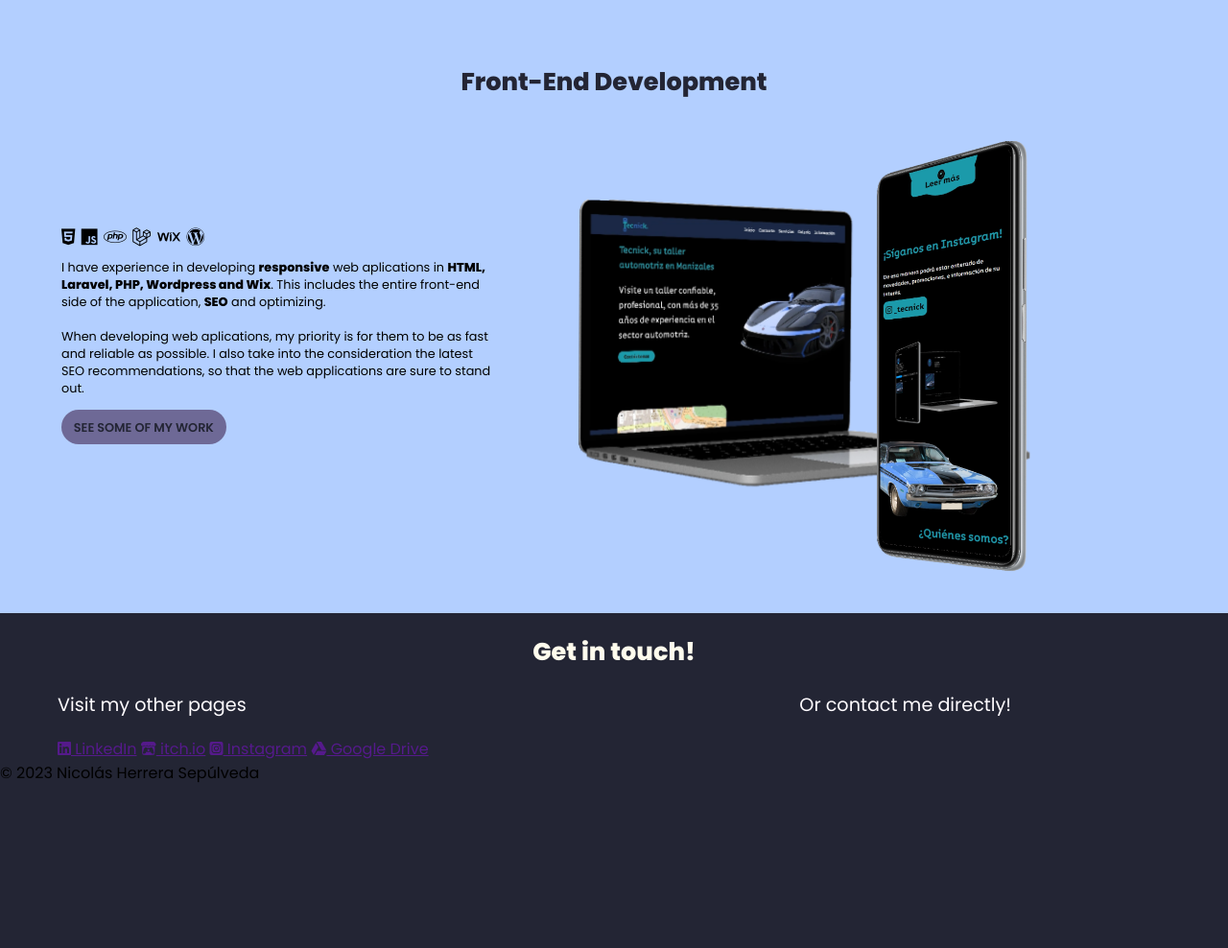
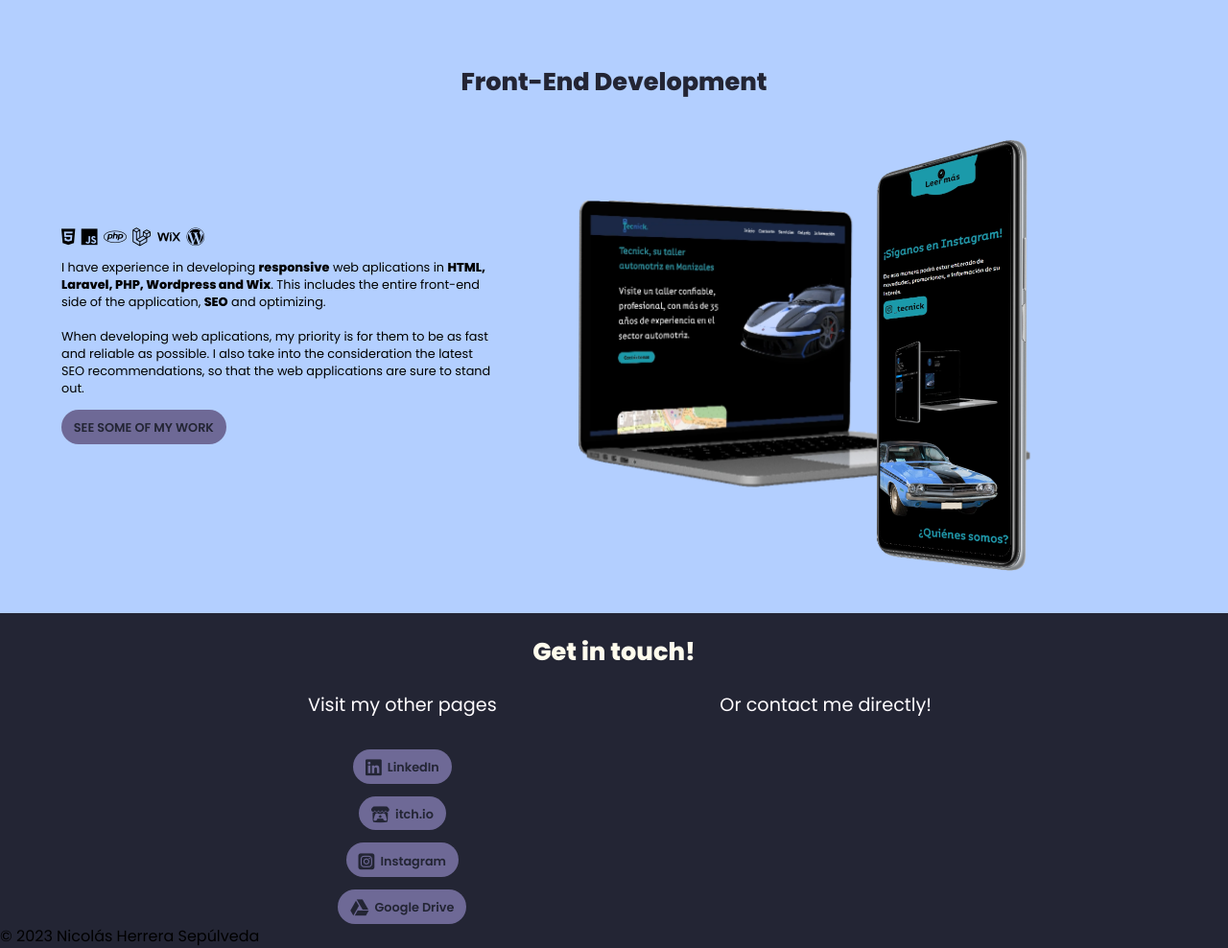
Before and after one commit to NicolasHerrera-Krill/NicolasHerrera-Krill.github.io, a plain HTML site: page index.html in a window 1280 px wide. Shown: the part 3460-4448 px from the top of the page at 96% size. Before the commit the page ends 4278 px from the top, so only its background shows below. Drawn offline with nearby package versions, Linux system fonts and the light colour scheme; some packages are replaced by stand-ins of ours; a script that the page names is missing.

Commit message:
Social links

```diff
--- a/index.html
+++ b/index.html
@@ -35,7 +35,7 @@
         <a href="#game-dev" id="game-dev-button-en" class="quick_link hidden"><i class="fa-solid fa-gamepad"></i> <span class="hidden-button-text">&nbsp;Game Dev</span></a>
         <a href="#examples-3d" id="r3d-button-en" class="quick_link hidden"><i class="fa-solid fa-cube"></i> <span class="hidden-button-text">&nbsp;3D Rendering</span></a>
         <a href="#front-end" id="front-end-button-en"class="quick_link hidden"><i class="fa-solid fa-globe"></i> <span class="hidden-button-text">&nbsp;Front-end Dev</span></a>
-        <a href="" id="contact-button-en" class="quick_link hidden"><i class="fa-solid fa-phone"></i> <span class="hidden-button-text">&nbsp;Contact</span></a>
+        <a href="#contact" id="contact-button-en" class="quick_link hidden"><i class="fa-solid fa-phone"></i> <span class="hidden-button-text">&nbsp;Contact</span></a>
         <script>
             {
                 const nav = document.querySelector(".nav-bar");
@@ -63,8 +63,7 @@
             <a href="#game-dev" id="game-dev-button-en" onclick="openNav();"><i class="fa-solid fa-gamepad"></i> <span class="hidden-button-text">&nbsp;Game Dev</span></a>
             <a href="#examples-3d" id="r3d-button-en" onclick="openNav();"><i class="fa-solid fa-cube"></i> <span class="hidden-button-text">&nbsp;3D Rendering</span></a>
             <a href="#front-end" id="front-end-button-en" onclick="openNav();"><i class="fa-solid fa-globe"></i> <span class="hidden-button-text">&nbsp;Front-end Dev</span></a>
-            <a href="" id="contact-button-en" onclick="openNav();"><i class="fa-solid fa-phone"></i> <span class="hidden-button-text">&nbsp;Contact</span></a>
-            <hr>
+            <a href="#contact" id="contact-button-en" onclick="openNav();"><i class="fa-solid fa-phone"></i> <span class="hidden-button-text">&nbsp;Contact</span></a>
 
         </div>
         <script>
@@ -270,20 +269,20 @@
         </div>
     </section>
 
-    <section class="contact">
+    <section class="contact" id="contact">
         <div class="title">
             <h2>Get in touch!</h2>
         </div>
         <div class="contact-container">
             <div class="socials">
                 <h3>Visit my other pages</h3>
-                <a href=""><i class="fa-brands fa-linkedin"></i> LinkedIn</a>
-                <a href=""><i class="fa-brands fa-itch-io"></i> itch.io</a>
-                <a href=""><i class="fa-brands fa-square-instagram"></i> Instagram</a>
-                <a href=""><i class="fa-brands fa-google-drive"></i> Google Drive</a>
+                <a href="" class="quick_link" target="_blank"><i class="fa-brands fa-linkedin"></i>&nbsp; LinkedIn</a>
+                <a href="" class="quick_link" target="_blank"><i class="fa-brands fa-itch-io"></i>&nbsp; itch.io</a>
+                <a href="" class="quick_link" target="_blank"><i class="fa-brands fa-square-instagram"></i>&nbsp; Instagram</a>
+                <a href="" class="quick_link" target="_blank"><i class="fa-brands fa-google-drive"></i>&nbsp; Google Drive</a>
             </div>
             <div class="image">
-                <model-viewer alt="3D model of a mascot" src="res/models/mr-mort.glb" loading="lazy" auto-rotate poster="shared-assets/models/NeilArmstrong.webp" camera-controls shadow-intensity="1"></model-viewer>
+                <model-viewer alt="3D model of a mascot" src="res/models/mr-mort.glb" loading="lazy" auto-rotate poster="shared-assets/models/mr-mort.webp" camera-controls shadow-intensity="1"></model-viewer>
             </div>
             <div class="mail">
                 <h3>Or contact me directly!</h3>
--- a/res/styles/global.css
+++ b/res/styles/global.css
@@ -638,3 +638,18 @@ h3{
     display: grid;
     grid-template-columns: 1fr 1fr 1fr;
 }
+.contact .socials{
+    display: flex;
+    flex-direction: column;
+    justify-content: center;
+    align-items: center;
+    gap: 1vw;
+}
+
+.contact .socials i{
+    font-size: 1.5vw;
+}
+model-viewer{
+    width: 30vw;
+    height: 30vw;
+}
```
Also changed, not shown: res/models/mr-mort.webp (added).
